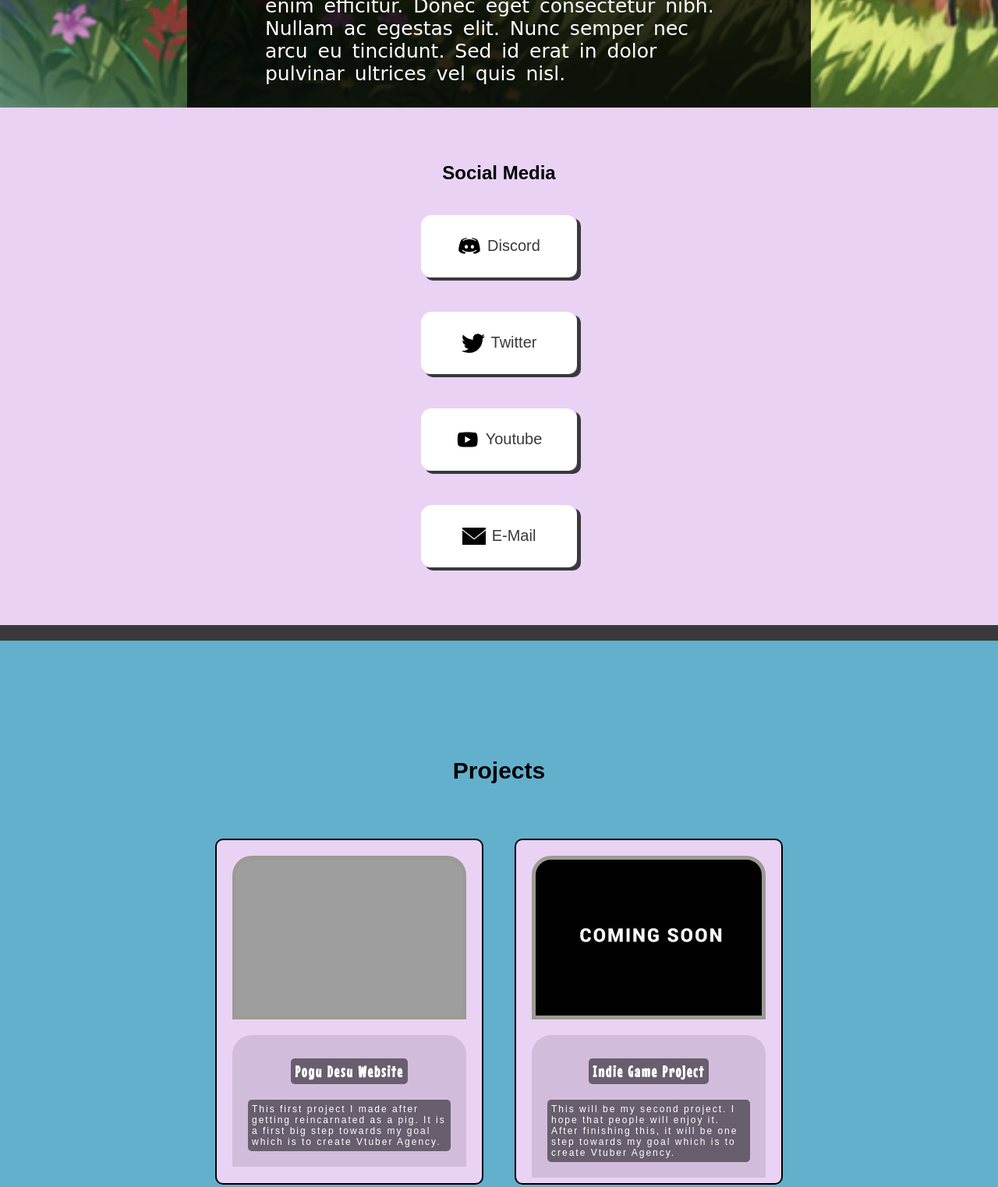
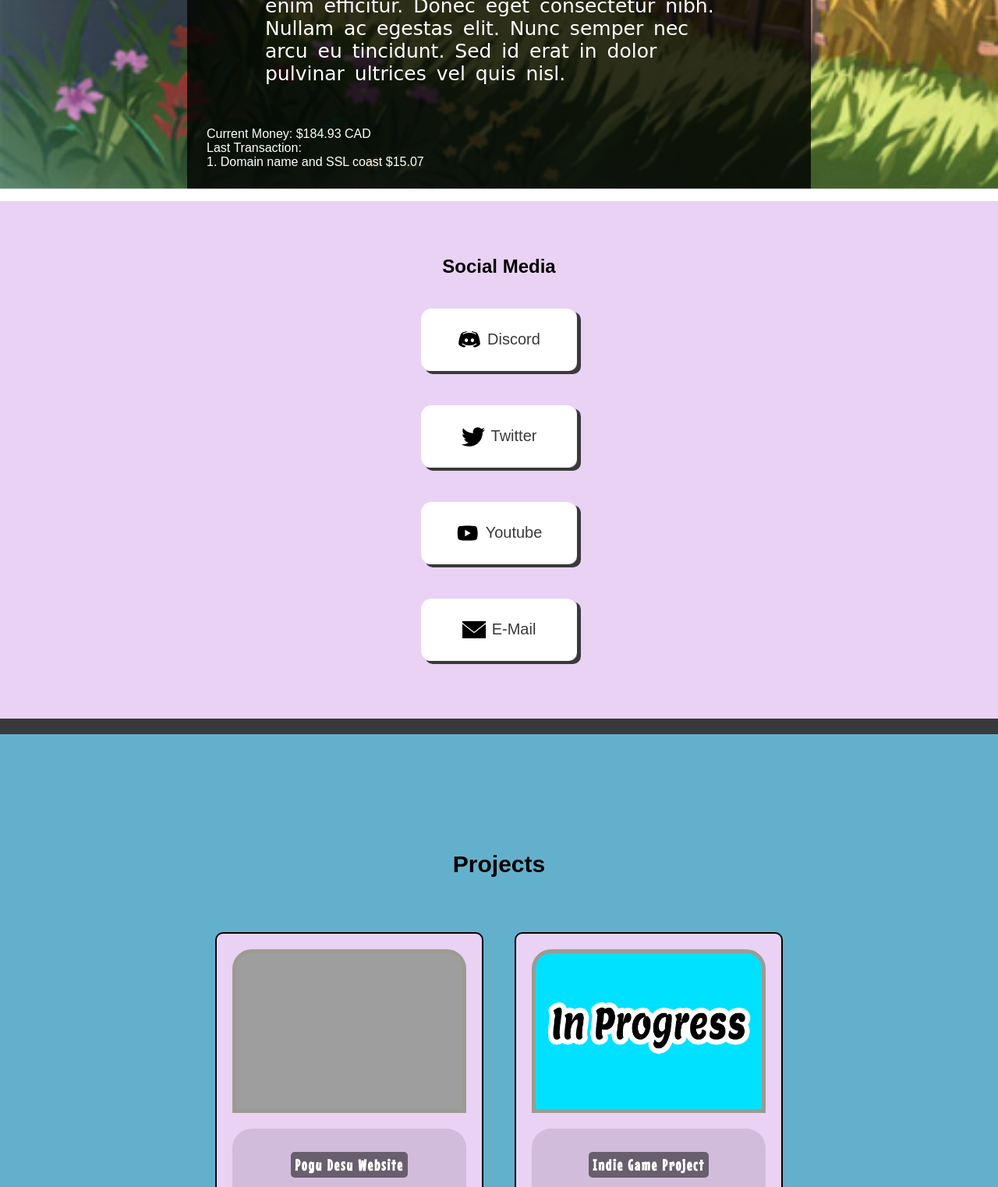
Before and after one commit to pogudesu/PoguDesuPortfolio, a plain HTML site: page index.html in a window 1280 px wide. Shown: the part 1260-2783 px from the top of the page at 78% size. Drawn offline with Linux system fonts and the light colour scheme; grey boxes are pictures that could not be loaded; files whose address does not match are found by name; a web font is replaced by a local one.

Commit message:
new update on porfolio about the second project

```diff
--- a/Style/style.css
+++ b/Style/style.css
@@ -490,3 +490,15 @@ a:hover{
         display: none;
     }
 }
+
+.image-project-2{
+    background-image: url("/image/inprogress.png");
+    background-position: center;
+    background-size: cover;
+}
+.financial-report{
+    color: white;
+    font-family: var(--ff-alata);
+    font-size: 16px;
+    padding: 25px;
+}
--- a/index.html
+++ b/index.html
@@ -40,6 +40,14 @@
                 <br/><br/>
                 Orci varius natoque penatibus et magnis dis parturient montes, nascetur ridiculus mus. Mauris non feugiat felis, in imperdiet dolor. Suspendisse ultrices urna quis augue facilisis mollis. In hac habitasse platea dictumst. Morbi vitae neque accumsan lectus congue feugiat quis ut nulla. Sed egestas lectus quis ipsum euismod luctus. Maecenas blandit ipsum nec metus tempor, vel ullamcorper enim efficitur. Donec eget consectetur nibh. Nullam ac egestas elit. Nunc semper nec arcu eu tincidunt. Sed id erat in dolor pulvinar ultrices vel quis nisl.
                 <br/><br/>
+                <div class="financial-report">
+                    Current Money: $184.93 CAD
+                    <br>
+                    Last Transaction:
+                    <br>
+                    1. Domain name and SSL coast $15.07
+                </div>
+
                 <!-- Donec viverra quis dui sit amet convallis. Phasellus vel felis lacus. Duis pretium diam eu massa eleifend ullamcorper vel eget nisl. Praesent iaculis est hendrerit dolor vestibulum vehicula. Nam lobortis convallis congue. Nam dignissim nisi vitae dolor tempor congue. Curabitur facilisis lectus vel suscipit faucibus. Donec nibh ante, convallis at bibendum non, gravida nec metus. Nullam scelerisque risus ut est vehicula dictum. Morbi odio quam, imperdiet non augue eu, mattis dapibus purus. Nam sagittis convallis justo quis faucibus. Etiam et auctor turpis. Morbi leo nisl, maximus quis ornare quis, porttitor ac massa. Mauris cursus purus eget mi condimentum vestibulum.
                 <br/><br/> -->
                 <!-- Aenean euismod nulla ut tortor molestie pulvinar nec sed lacus. Sed porta magna sed mauris vulputate, ac venenatis turpis rutrum. Pellentesque in nulla ut ante vulputate lacinia. Morbi ex mauris, vestibulum sit amet nunc quis, pulvinar tempus neque. Ut non varius tellus. Nulla dapibus tortor eget maximus ultricies. In sagittis ante ipsum, a pulvinar justo lobortis et. Sed eget vestibulum velit. Etiam faucibus nulla ac dui consequat, sit amet luctus libero accumsan. Integer et pretium orci. Mauris vitae gravida leo. Proin tempor tellus et nisl tristique blandit. Morbi interdum lorem pulvinar dictum porttitor. Curabitur vehicula nibh nunc, ac euismod felis bibendum quis. Nunc sit amet semper ante.
@@ -89,7 +97,7 @@
                     </div>
                 </div>
                 <div class="project-card">
-                    <div class="image-coming-soon image-settings"></div>
+                    <div class="image-project-2 image-settings"></div>
                     <div class="image-layover">
                         <div class="card-title">Indie Game Project</div>
                         <div class="card-description">This will be my second project. I hope that people will enjoy it. After finishing this, it will be one step towards my goal which is to create Vtuber Agency.</div>
```
Also changed, not shown: image/inprogress.png (added).
